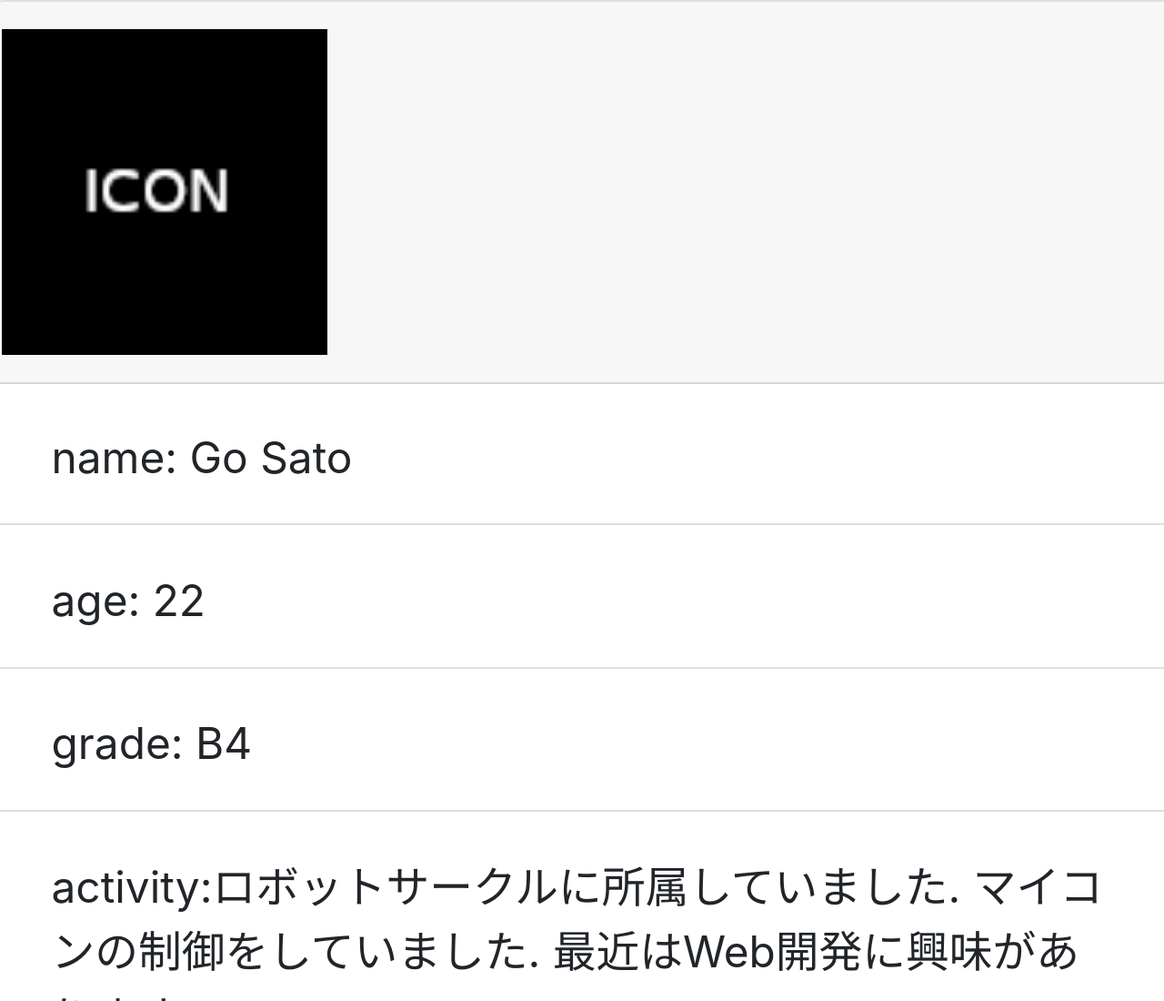
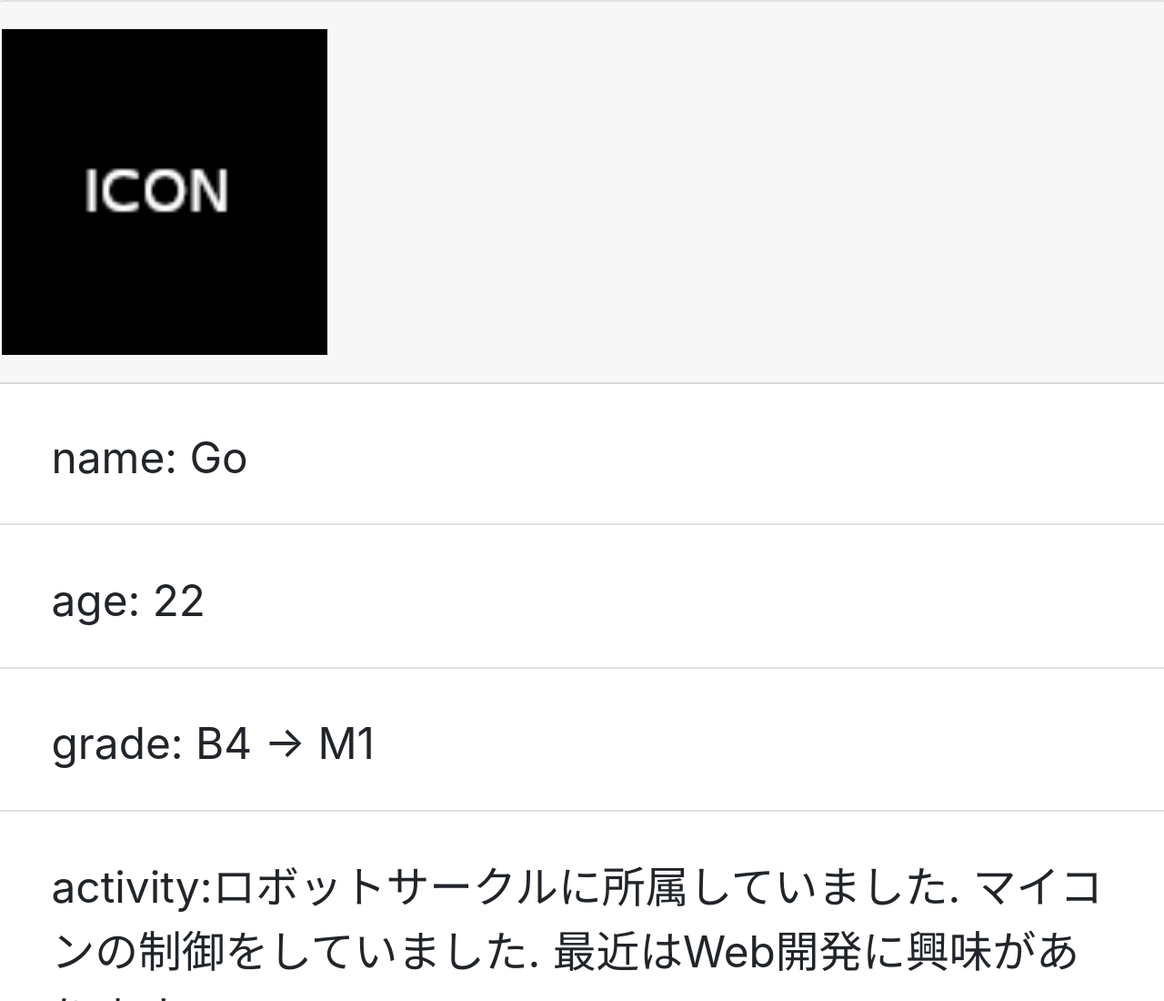
Before and after one commit to den8383/den8383.github.io, a plain HTML site: page portfolio/index.html in a window 1280 px wide. Shown: the top 1100 px of the page at 91% size. Drawn offline with nearby package versions, Linux system fonts and the light colour scheme.

Commit message:
[chane] my name

```diff
--- a/portfolio/index.html
+++ b/portfolio/index.html
@@ -17,9 +17,9 @@
         </div>
       </div>
       <ul class="list-group list-group-flush basic_information">
-        <li class="list-group-item mb-1">name: Go Sato</li>
+        <li class="list-group-item mb-1">name: Go</li>
         <li class="list-group-item mb-1">age: 22</li>
-        <li class="list-group-item mb-1">grade: B4</li>
+        <li class="list-group-item mb-1">grade: B4 -> M1</li>
         <li class="list-group-item mb-1">activity:ロボットサークルに所属していました. マイコンの制御をしていました. 最近はWeb開発に興味があります.</li>
       </ul>
     </div>
```
